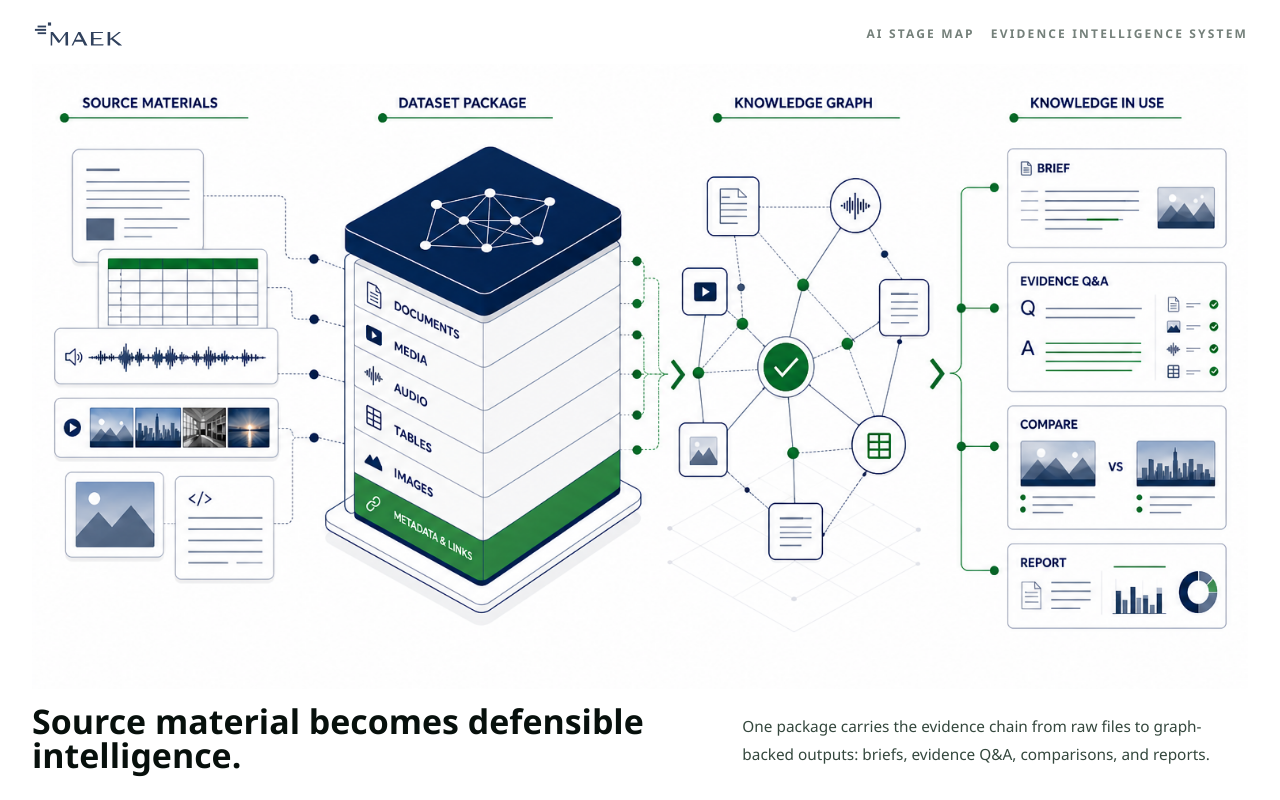
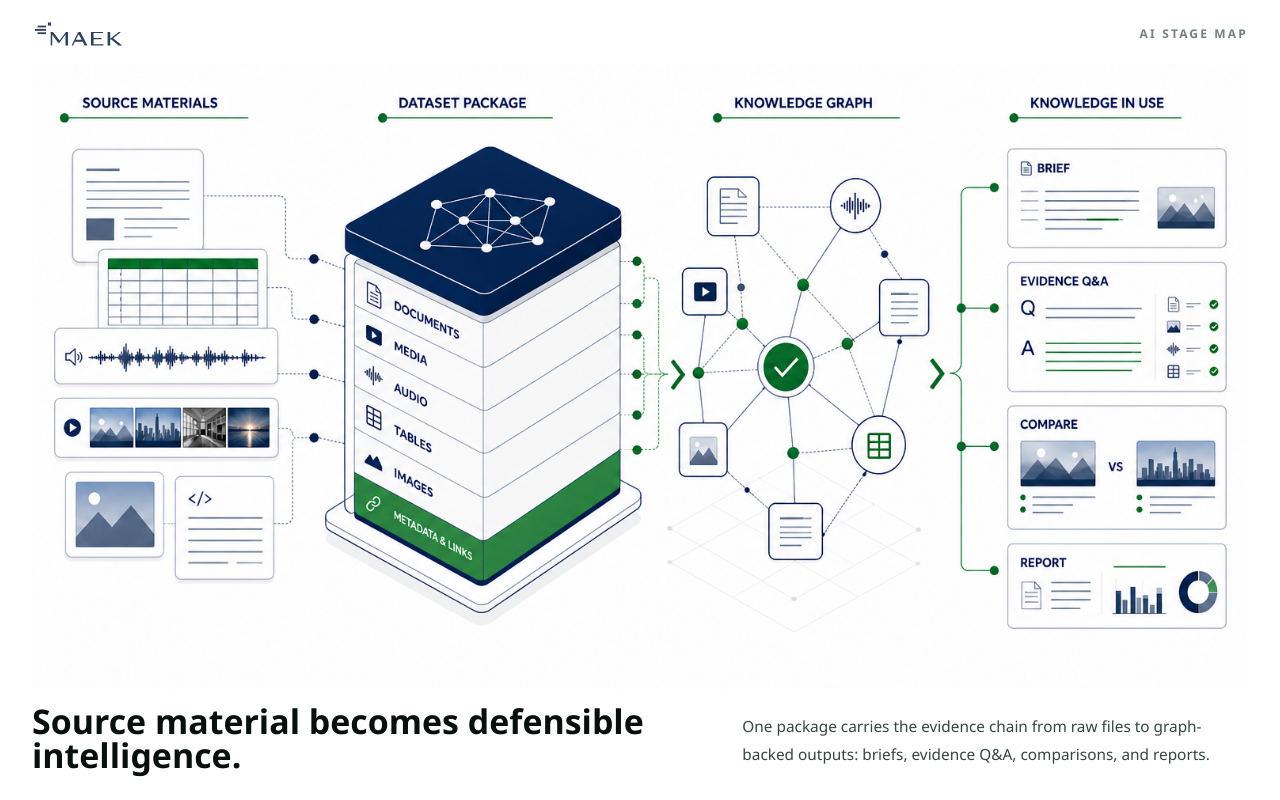
Before and after one commit to brdg-kr/maek-quest-marketing, a Next.js app: page / in a window 1280 px wide. Shown: the top 800 px of the page. Built offline with nearby package versions, Linux system fonts and the light colour scheme.

Commit message:
feat: remove redundant label from header navigation in HomeExperience component

```diff
--- a/src/app/HomeExperience.tsx
+++ b/src/app/HomeExperience.tsx
@@ -344,7 +344,6 @@ export function HomeExperience() {
               <a href="/ai-stage-map" className="transition hover:text-[#087a45]">
                 AI Stage Map
               </a>
-              <span className="hidden sm:inline">Evidence Intelligence System</span>
             </nav>
           </header>
 
```
